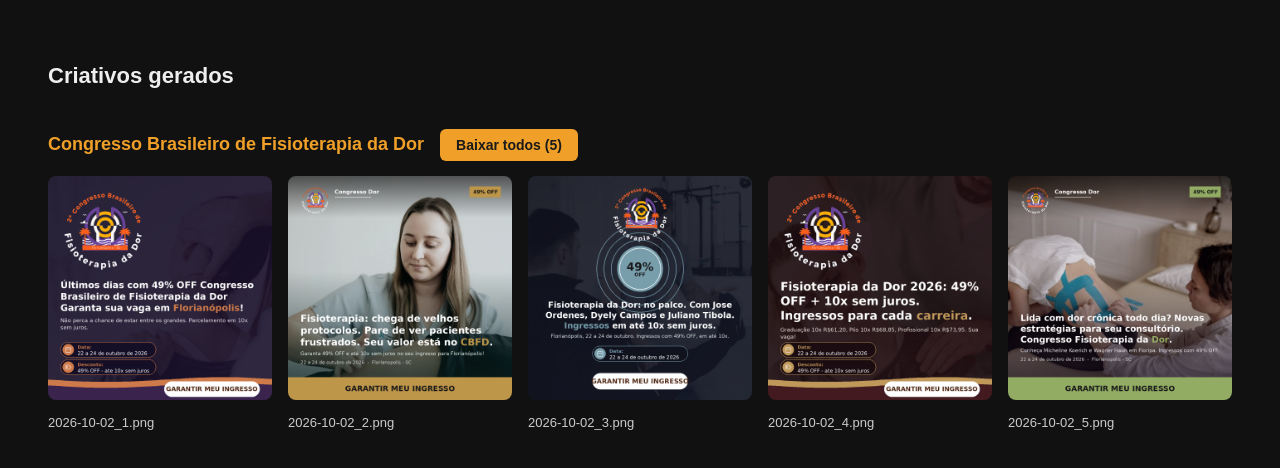
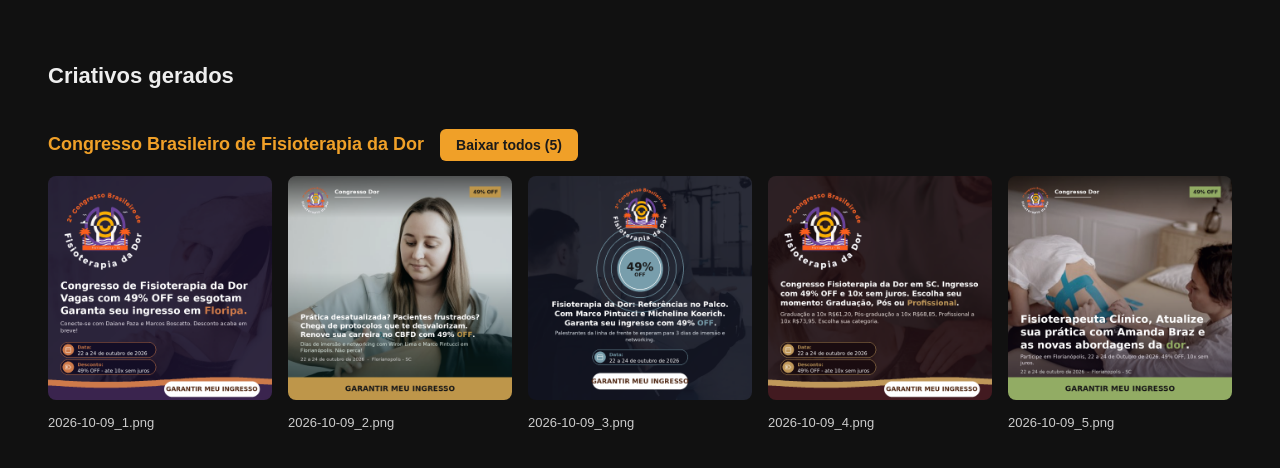
Before and after one commit to trafego-a2digital/criativos-congressos, a plain HTML site: page docs/index.html in a window 1280 px wide. Drawn offline with nearby package versions, Linux system fonts and the light colour scheme.

Commit message:
Criativos semanais 2026-10-09

```diff
--- a/docs/index.html
+++ b/docs/index.html
@@ -22,12 +22,12 @@
 <body>
 <h1>Criativos gerados</h1>
 
-<h2>Congresso Brasileiro de Fisioterapia da Dor <button class='download-btn' onclick='baixarTodos("cbfd", ["2026-10-02_1.png", "2026-10-02_2.png", "2026-10-02_3.png", "2026-10-02_4.png", "2026-10-02_5.png"], this)'>Baixar todos (5)</button></h2><div class='grid'>
-<a href='criativos/cbfd/2026-10-02_1.png' target='_blank'><img src='criativos/cbfd/2026-10-02_1.png'><br>2026-10-02_1.png</a>
-<a href='criativos/cbfd/2026-10-02_2.png' target='_blank'><img src='criativos/cbfd/2026-10-02_2.png'><br>2026-10-02_2.png</a>
-<a href='criativos/cbfd/2026-10-02_3.png' target='_blank'><img src='criativos/cbfd/2026-10-02_3.png'><br>2026-10-02_3.png</a>
-<a href='criativos/cbfd/2026-10-02_4.png' target='_blank'><img src='criativos/cbfd/2026-10-02_4.png'><br>2026-10-02_4.png</a>
-<a href='criativos/cbfd/2026-10-02_5.png' target='_blank'><img src='criativos/cbfd/2026-10-02_5.png'><br>2026-10-02_5.png</a>
+<h2>Congresso Brasileiro de Fisioterapia da Dor <button class='download-btn' onclick='baixarTodos("cbfd", ["2026-10-09_1.png", "2026-10-09_2.png", "2026-10-09_3.png", "2026-10-09_4.png", "2026-10-09_5.png"], this)'>Baixar todos (5)</button></h2><div class='grid'>
+<a href='criativos/cbfd/2026-10-09_1.png' target='_blank'><img src='criativos/cbfd/2026-10-09_1.png'><br>2026-10-09_1.png</a>
+<a href='criativos/cbfd/2026-10-09_2.png' target='_blank'><img src='criativos/cbfd/2026-10-09_2.png'><br>2026-10-09_2.png</a>
+<a href='criativos/cbfd/2026-10-09_3.png' target='_blank'><img src='criativos/cbfd/2026-10-09_3.png'><br>2026-10-09_3.png</a>
+<a href='criativos/cbfd/2026-10-09_4.png' target='_blank'><img src='criativos/cbfd/2026-10-09_4.png'><br>2026-10-09_4.png</a>
+<a href='criativos/cbfd/2026-10-09_5.png' target='_blank'><img src='criativos/cbfd/2026-10-09_5.png'><br>2026-10-09_5.png</a>
 </div>
 <script>
 async function baixarTodos(clientId, files, btn) {
```
Also changed, not shown: docs/criativos/cbfd/2026-10-02_1.png (deleted), docs/criativos/cbfd/2026-10-02_2.png (deleted), docs/criativos/cbfd/2026-10-02_3.png (deleted), docs/criativos/cbfd/2026-10-02_4.png (deleted), docs/criativos/cbfd/2026-10-02_5.png (deleted), docs/criativos/cbfd/2026-10-09_1.png (added), docs/criativos/cbfd/2026-10-09_2.png (added), docs/criativos/cbfd/2026-10-09_3.png (added), docs/criativos/cbfd/2026-10-09_4.png (added), docs/criativos/cbfd/2026-10-09_5.png (added).
